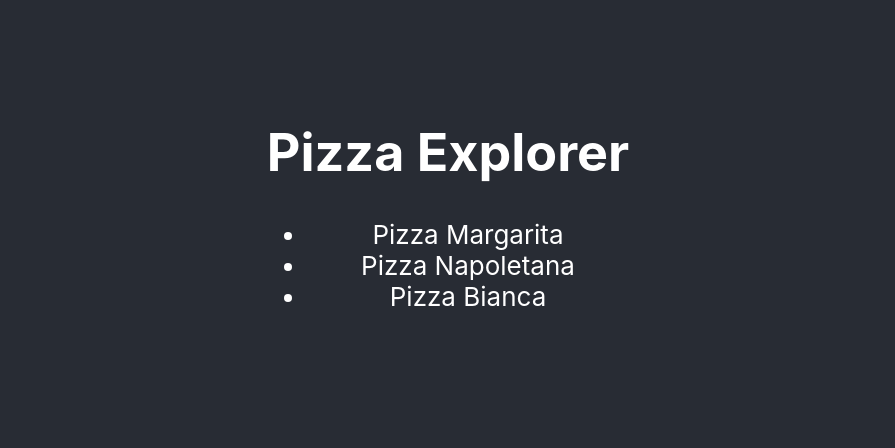
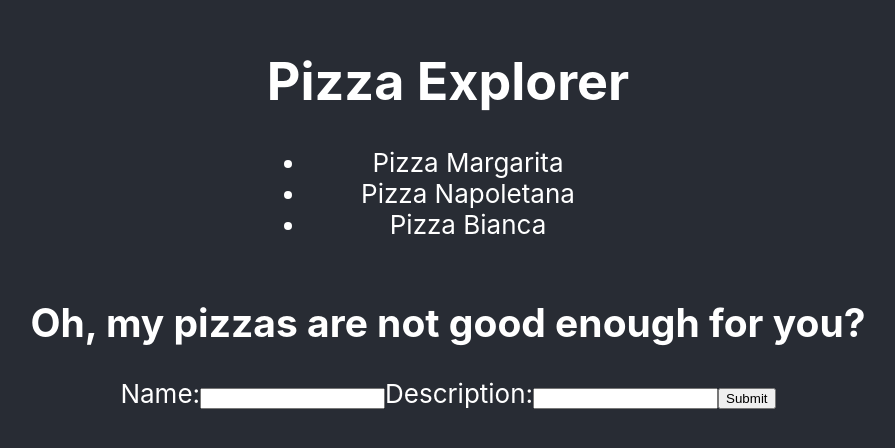
Before and after one commit to Tevabo/pizza-explorer, a React (Create React App) app: page / in a window 1280 px wide. Shown: the part 188-636 px from the top of the page, without its empty margins (192-1087 px from the left). Built offline with nearby package versions, Linux system fonts and the light colour scheme.

Commit message:
basic add functionality halfway done

```diff
--- a/src/App.js
+++ b/src/App.js
@@ -3,6 +3,7 @@
 import PizzaListContainer from './components/PizzaListContainer'
 import './App.css';
 import PizzaDetailsContainer from './components/PizzaDetailsContainer';
+import AddPizzaFormContainer from './components/AddPizzaFormContainer';
 
 class App extends Component {
   render() {
@@ -11,6 +12,7 @@
         <header className="App-header">
           <PizzaListContainer />
           <PizzaDetailsContainer />
+          <AddPizzaFormContainer />
         </header>
       </div>
     );
--- /dev/null
+++ b/src/components/AddPizzaForm.js
@@ -0,0 +1,42 @@
+import * as React from 'react'
+
+export default class AddPizzaForm extends React.Component {
+    handleChange = (event) => {
+        const value = event.target.value;
+        const name = event.target.name;
+
+        this.setState({
+            [name]: value
+        });
+    }
+
+    handleSubmit = (event) => {
+        event.preventDefault()
+
+        if (this.state.name && this.state.description) {
+            this.props.addPizza({
+                name: this.state.name,
+                description: this.state.description,
+                ingredients: []
+            })
+        }
+    }
+
+    render() {
+        return (<div>
+            <h2>Oh, my pizzas are not good enough for you?</h2>
+
+            <form onSubmit={this.handleSubmit}>
+            <label>
+                Name:
+                <input type="text" name="name" onChange={this.handleChange} />
+            </label>
+            <label>
+                Description:
+                <input type="text" name="description" onChange={this.handleChange} />
+            </label>
+            <input type="submit" value="Submit" />
+            </form>
+        </div>)
+    }
+}
--- /dev/null
+++ b/src/components/AddPizzaFormContainer.js
@@ -0,0 +1,21 @@
+import * as React from 'react'
+import AddPizzaForm from './AddPizzaForm'
+import { connect } from 'react-redux'
+
+class AddPizzaFormContainer extends React.Component {
+    addPizza = (pizza) => {
+        this.props.dispatch({
+            type: 'ADD_PIZZA',
+            payload: {
+                id: Math.ceil(Math.random()*1000),
+                ...pizza
+            }
+        })
+    }
+
+    render() {
+        return <AddPizzaForm addPizza={ this.addPizza} />
+    }
+}
+
+export default connect()(AddPizzaFormContainer)
```
